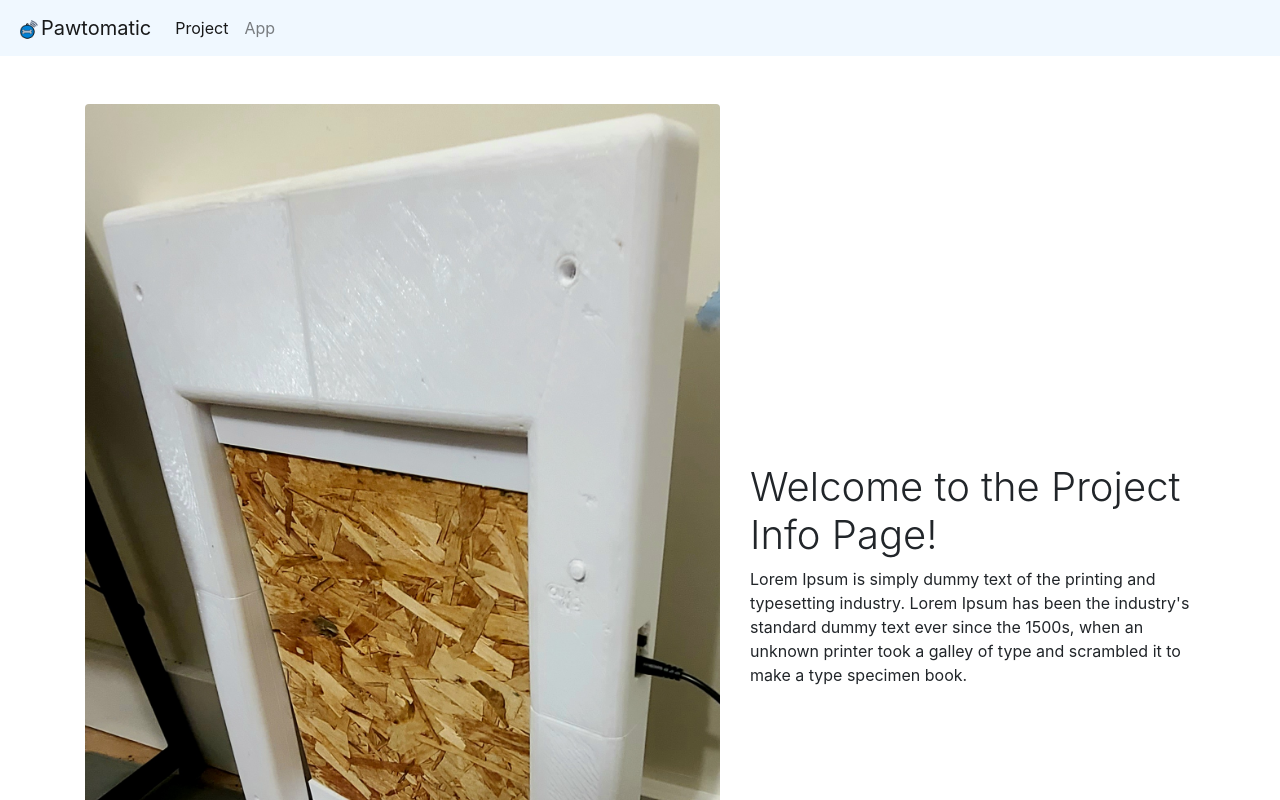
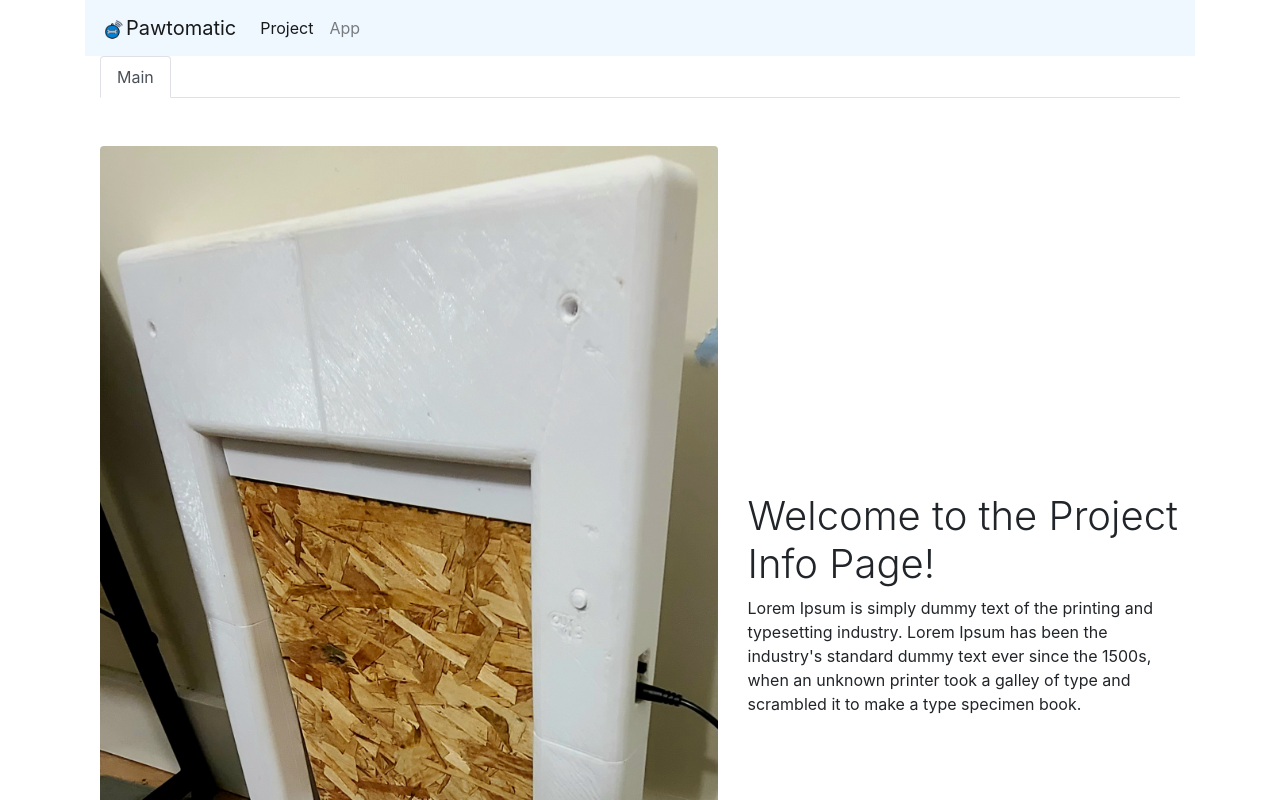
Before and after one commit to ilikecheese8888/pawtomatic-website, a React (Create React App) app: page /project in a window 1280 px wide. Shown: the top 800 px of the page. Built offline with nearby package versions, Linux system fonts and the light colour scheme.

Commit message:
updated some stuff

```diff
--- a/package.json
+++ b/package.json
@@ -9,8 +9,10 @@
     "bootstrap": "^5.0.2",
     "firebase-tools": "^9.14.0",
     "react": "^17.0.2",
+    "react-bootstrap": "^2.1.2",
     "react-dom": "^17.0.2",
-    "react-router-dom": "^5.2.0",
+    "react-router-bootstrap": "^0.26.0",
+    "react-router-dom": "^6.2.1",
     "react-scripts": "4.0.3",
     "web-vitals": "^1.0.1"
   },
--- a/src/App.css
+++ b/src/App.css
@@ -1,6 +1,6 @@
 .container-navbar {
-  width: 100%;
-  max-width: 100%;
+  /*width: 100%;*/
+  /*max-width: 100%;*/
 }
 
 .app-img {
--- a/src/App.js
+++ b/src/App.js
@@ -2,7 +2,7 @@ import './App.css';
 // import bootstrap from 'bootstrap';
 import {
   BrowserRouter as Router,
-  Switch,
+  Routes,
   Route
 } from "react-router-dom";
 
@@ -11,30 +11,23 @@ import AppPage from './pages/app_page.js';
 import Project from './pages/project.js';
 import NotFound from './pages/404.js';
 
-import Navbar from './components/navbar.js';
-import {NavPages} from './components/navbar.js';
+import Navigation from './components/navigation.js';
+import {NavPages} from './components/navigation.js';
+import {Container} from "react-bootstrap";
 
 function App() {
   return (
     <Router>
-      <div className="home">
-        <Navbar activePage={NavPages.HOME}/>
+      <Container>
+        <Navigation activePage={NavPages.HOME}/>
 
-        <Switch>
-          <Route exact path="/">
-            <Home />
-          </Route>
-          <Route path="/project">
-            <Project />
-          </Route>
-          <Route path="/app">
-            <AppPage />
-          </Route>
-          <Route path="/">
-            <NotFound />
-          </Route>
-        </Switch>
-      </div>
+        <Routes>
+          <Route exact path="/" element={<Home />} />
+          <Route path="/project" element={<Project />}/>
+          <Route path="/app" element={<AppPage />} />
+          <Route path="/" element={<NotFound />} />
+        </Routes>
+      </Container>
     </Router>
   );
 }
--- a/src/components/navbar.js
+++ /dev/null
@@ -1,68 +0,0 @@
-import '../App.css';
-import logo from '../assets/pawtomatic_icon_transparent.png';
-import {Link, useLocation} from "react-router-dom";
-
-export const NavPages = {
-  HOME: "home",
-  PROJECT: "project",
-  APP: "app"
-}
-
-function Navbar(props) {
-  const activePage = props.activePage;
-  console.log("Active page is: " + activePage);
-  let location = useLocation();
-  let isHome = (location.pathname === "/");
-  let isProject = (location.pathname === "/project");
-  let isApp = (location.pathname === "/app");
-  console.log(location.pathname);
-  console.log(isProject);
-
-  return (
-      <div className="container-navbar">
-        <nav className="navbar navbar-expand-lg navbar-light nav-bg-dark">
-          <Link className="navbar-brand" to="/">
-            <img src={logo} height="25" alt="Pawtomatic Logo!"/>
-            Pawtomatic
-          </Link>
-          {/*
-          <button className="navbar-toggler" type="button" data-toggle="collapse" data-target="#navbarSupportedContent" aria-controls="navbarSupportedContent" aria-expanded="false" aria-label="Toggle navigation">
-            <span className="navbar-toggler-icon"></span>
-          </button>
-          */}
-
-          <div className="navbar-collapse" id="navbarSupportedContent">
-            <ul className="navbar-nav mr-auto">
-              <li className={`nav-item ${isProject ? "active" : ""}`}>
-                <Link className="nav-link" to="/project">Project</Link>
-              </li>
-              <li className={`nav-item ${isApp ? "active" : ""}`}>
-                <Link className="nav-link" to="/app">App</Link>
-              </li>
-              {/*
-              <li className="nav-item">
-                <a className="nav-link" href="#">Link</a>
-              </li>
-              <li className="nav-item dropdown">
-                <a className="nav-link dropdown-toggle" href="#" id="navbarDropdown" role="button" data-toggle="dropdown" aria-haspopup="true" aria-expanded="false">
-                  Dropdown
-                </a>
-                <div className="dropdown-menu" aria-labelledby="navbarDropdown">
-                  <a className="dropdown-item" href="#">Action</a>
-                  <a className="dropdown-item" href="#">Another action</a>
-                  <div className="dropdown-divider"></div>
-                  <a className="dropdown-item" href="#">Something else here</a>
-                </div>
-              </li>
-              <li className="nav-item">
-                <a className="nav-link disabled" href="#" tabIndex="-1" aria-disabled="true">Disabled</a>
-              </li>
-              */}
-            </ul>
-          </div>
-        </nav>
-      </div>
-  );
-}
-
-export default Navbar;
--- /dev/null
+++ b/src/components/navigation.js
@@ -0,0 +1,46 @@
+import '../App.css';
+import {Nav, Navbar} from "react-bootstrap";
+// import {Link, useLocation} from "react-router-dom";
+import {LinkContainer} from 'react-router-bootstrap';
+import logo from '../assets/pawtomatic_icon_transparent.png';
+
+export const NavPages = {
+  HOME: "home",
+  PROJECT: "project",
+  APP: "app"
+}
+
+function Navigation(props) {
+  const activePage = props.activePage;
+
+  // let location = useLocation();
+  // let isHome = (location.pathname === "/");
+  // let isProject = (location.pathname === "/project");
+  // let isApp = (location.pathname === "/app");
+
+  return (
+    <Navbar>
+      <LinkContainer to="/">
+        <Navbar.Brand>
+          <img src={logo} height="25" alt="Pawtomatic Logo!"/>
+          Pawtomatic
+        </Navbar.Brand>
+      </LinkContainer>
+      <Navbar.Toggle aria-controls='basic-navbar-nav' />
+      <Navbar.Collapse>
+        <Nav>
+          <LinkContainer to='/project'>
+            <Nav.Link active={activePage === '/project'}>Project</Nav.Link>
+          </LinkContainer>
+        </Nav>
+        <Nav>
+          <LinkContainer to='/app'>
+            <Nav.Link active={activePage === '/app'}>App</Nav.Link>
+          </LinkContainer>
+        </Nav>
+      </Navbar.Collapse>
+    </Navbar>
+  );
+}
+
+export default Navigation;
--- a/src/pages/project.js
+++ b/src/pages/project.js
@@ -1,10 +1,13 @@
 import '../App.css';
+import {Container, Tabs, Tab} from "react-bootstrap";
 // import logo from '../assets/pawtomatic_icon_transparent.png';
 import prototype from '../assets/prototype.jpg';
 
 function Project(){
   return(
-    <div className="container">
+    <Container>
+      <Tabs defaultActiveKey='main' >
+        <Tab eventKey='main' title='Main'>
           <div className="row align-items-center my-5">
             <div className="col-lg-7">
               <img
@@ -23,7 +26,10 @@ function Project(){
               </p>
             </div>
           </div>
-    </div>
+
+        </Tab>
+      </Tabs>
+    </Container>
   );
 }
 
```
Also changed, not shown: 1 other file (tests, documents, lock files or other folders). Lines whose indentation alone changed are shown as unchanged.
